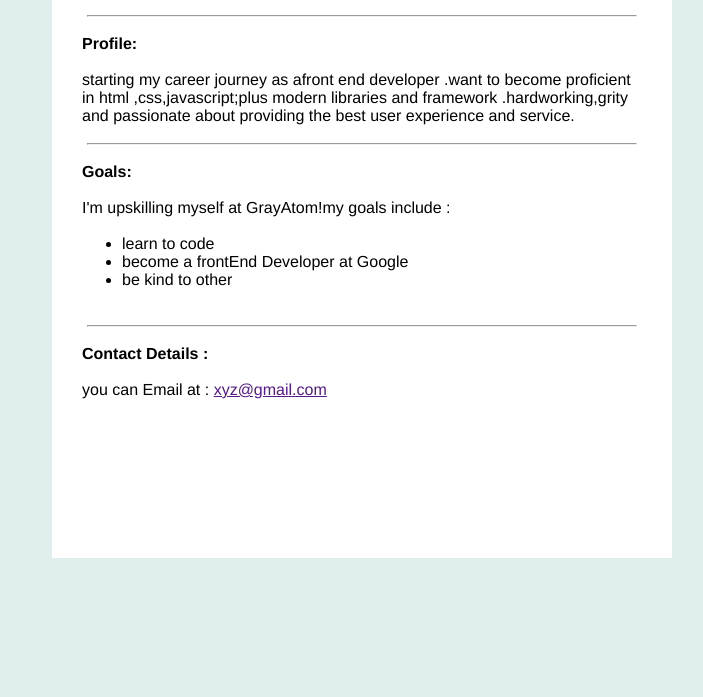
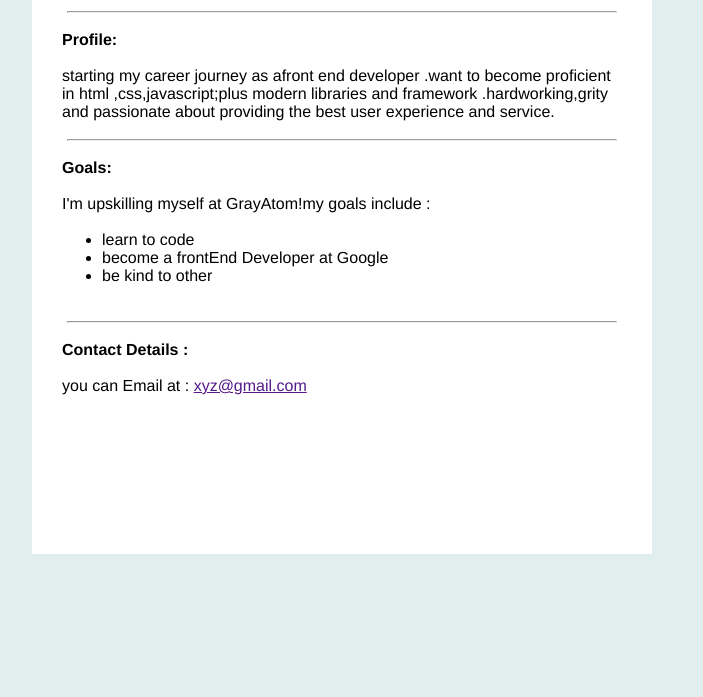
Before and after one commit to Pratu8379/project-new-portfolio, a plain HTML site: page index.html in a window 1280 px wide. Shown: the part 103-800 px from the top of the page, without its empty margins (314-1017 px from the left). Drawn offline with Linux system fonts and the light colour scheme.

Commit message:
Update style.css

```diff
--- a/style.css
+++ b/style.css
@@ -8,14 +8,14 @@
   }
 
 body {
-      min-width: 650px;
+      min-width: 500px;
       background-color: #e0eeee;
   }
 .profileBody {
     display: inline-block;
     background-color: white;
-    margin-top: 10px;
-    margin-left: 75px;
+    margin-top: 6px;
+    margin-left: 55px;
     width: 80%;
     height: 590px;
 
```
